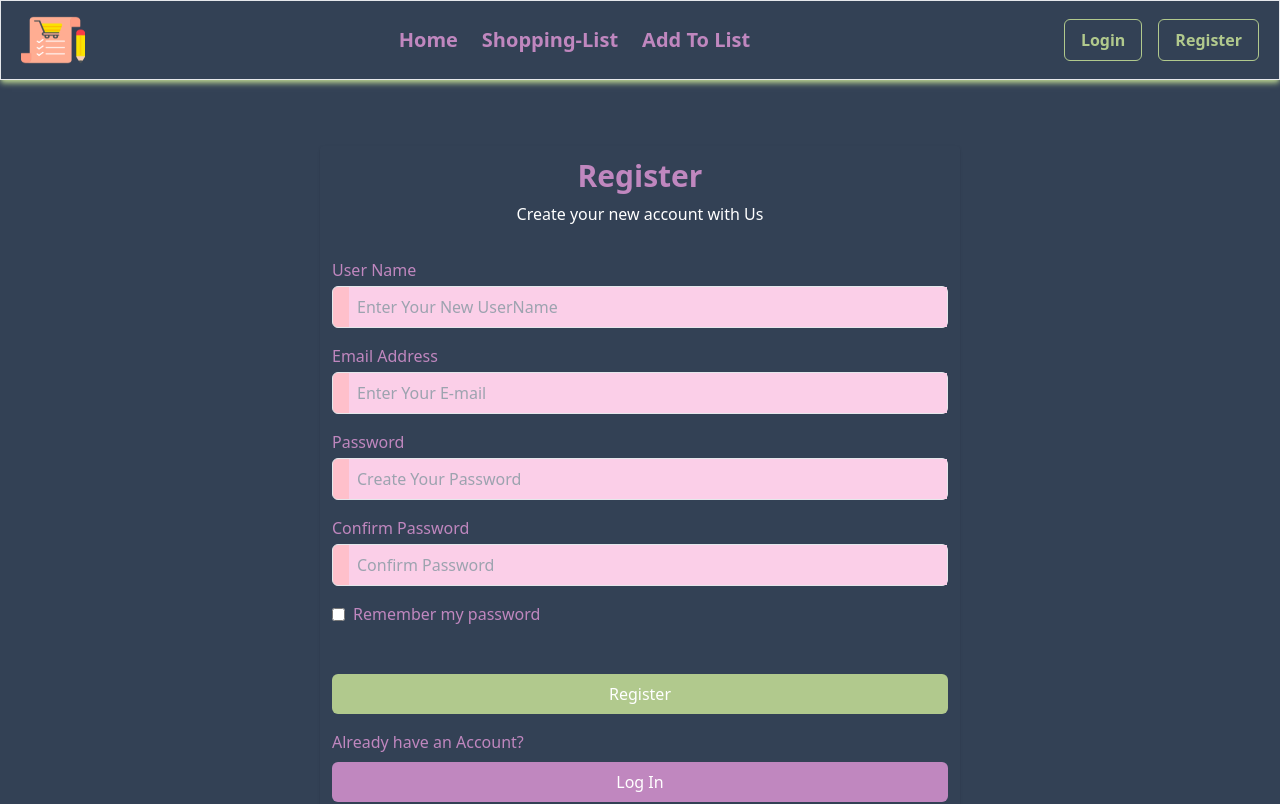
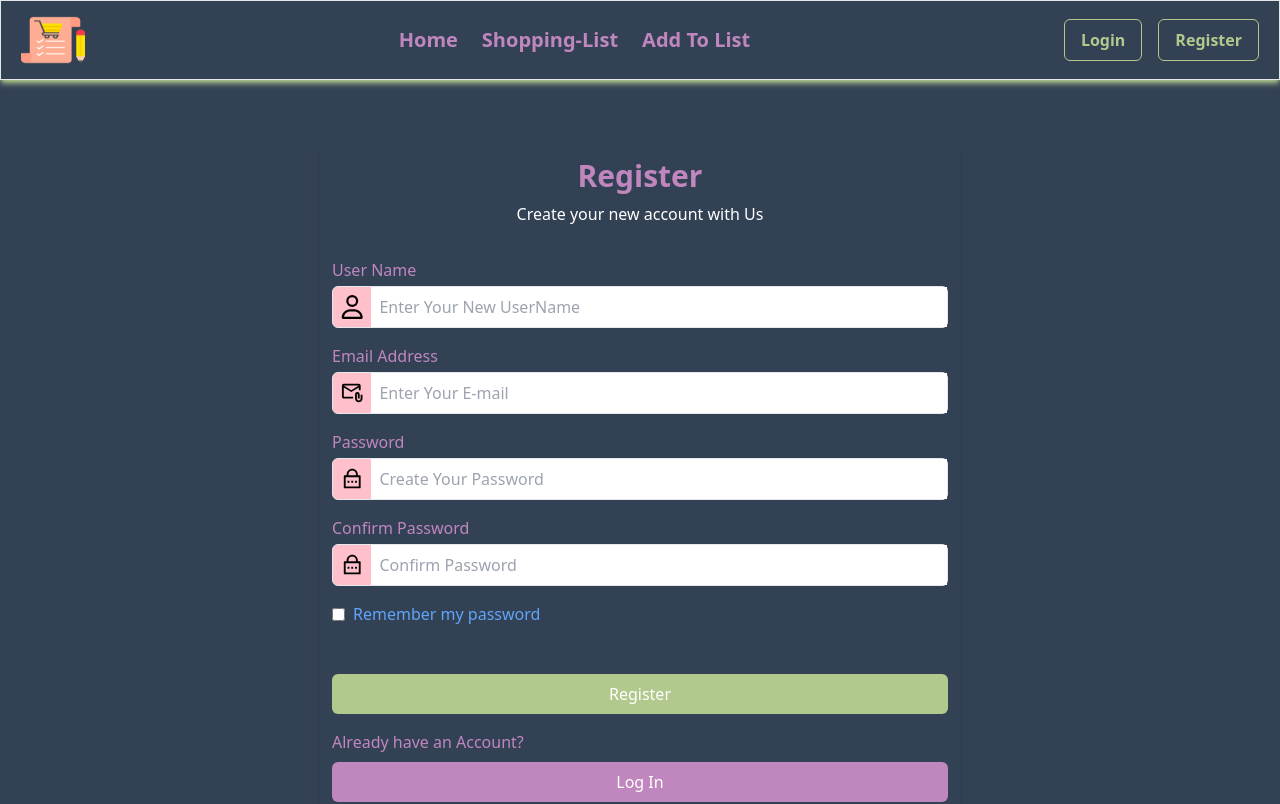
Before and after one commit to Thandekaportiap/Shopping-List, a React (Vite) app in the folder client/: page /Register in a window 1280 px wide. Shown: the top 804 px of the page. Built offline with nearby package versions, Linux system fonts and the light colour scheme.

Commit message:
added icons to register form

```diff
--- a/client/src/pages/LoginPage.jsx
+++ b/client/src/pages/LoginPage.jsx
@@ -87,7 +87,7 @@ const Login = ({ onLogin }) => {
             </div>
             {loginErrors.password && <p className="text-sm text-red-500">{loginErrors.password}</p>}
           </div>
-          <a href="#" className="text-sm text-gray-600 underline">Forget password?</a>
+          <a href="#" className="text-sm text-blue-400 underline">Forget password?</a>
           <button type="submit" className="bg-[#B1C98D] text-white px-4 py-2 rounded-md mt-8 w-full">Login</button>
         </form>
         <h3 className="mt-4">Don't have an Account?</h3>
--- a/client/src/pages/RegisterPage.jsx
+++ b/client/src/pages/RegisterPage.jsx
@@ -65,12 +65,12 @@ const RegisterPage = () => {
           <div className="mb-4">
             <label htmlFor="userName" className="block mb-1 font-medium">User Name</label>
             <div className="flex items-center border rounded-md" style={{ backgroundColor: 'pink' }}>
-              <FaRegUser className="p-2" />
+              <FaRegUser className="p-2" color='black' size={40} />
               <input
                 type="text"
                 id="userName"
                 placeholder="Enter Your New UserName"
-                className="w-full p-2 bg-pink-200 border-none outline-none"
+                className="w-full p-2 border-none outline-none text-black"
                 value={formData.username}
                 onChange={(e) => dispatch(setFormData({ ...formData, username: e.target.value }))}
               />
@@ -80,12 +80,12 @@ const RegisterPage = () => {
           <div className="mb-4">
             <label htmlFor="email" className="block mb-1 font-medium">Email Address</label>
             <div className="flex items-center border rounded-md" style={{ backgroundColor: 'pink' }}>
-              <MdOutlineAttachEmail className="p-2" />
+              <MdOutlineAttachEmail className="p-2" color='black' size={40} />
               <input
                 type="email"
                 id="email"
                 placeholder="Enter Your E-mail"
-                className="w-full p-2 bg-pink-200 border-none outline-none"
+                className="w-full p-2  border-none outline-none text-black"
                 value={formData.email}
                 onChange={(e) => dispatch(setFormData({ ...formData, email: e.target.value }))}
               />
@@ -95,12 +95,12 @@ const RegisterPage = () => {
           <div className="mb-4">
             <label htmlFor="password" className="block mb-1 font-medium">Password</label>
             <div className="flex items-center border rounded-md" style={{ backgroundColor: 'pink' }}>
-              <RiLockPasswordLine className="p-2" />
+              <RiLockPasswordLine className="p-2" color='black' size={40}/>
               <input
                 type="password"
                 id="password"
                 placeholder="Create Your Password"
-                className="w-full p-2 bg-pink-200 border-none outline-none"
+                className="w-full p-2  border-none outline-none text-black"
                 value={formData.password}
                 onChange={(e) => dispatch(setFormData({ ...formData, password: e.target.value }))}
               />
@@ -110,12 +110,12 @@ const RegisterPage = () => {
           <div className="mb-4">
             <label htmlFor="confirm-password" className="block mb-1 font-medium">Confirm Password</label>
             <div className="flex items-center border rounded-md" style={{ backgroundColor: 'pink' }}>
-              <RiLockPasswordLine className="p-2" />
+              <RiLockPasswordLine className="p-2" color='black' size={40} />
               <input
                 type="password"
                 id="confirm-password"
                 placeholder="Confirm Password"
-                className="w-full p-2 bg-pink-200 border-none outline-none"
+                className="w-full p-2  border-none outline-none text-black"
                 value={formData.confirmpassword}
                 onChange={(e) => dispatch(setFormData({ ...formData, confirmpassword: e.target.value }))}
               />
@@ -123,8 +123,8 @@ const RegisterPage = () => {
           </div>
 
           <div className="flex items-center mb-4">
-            <input type="checkbox" id="keep-signed-in" className="mr-2" />
-            <label htmlFor="keep-signed-in">Remember my password</label>
+            <input type="checkbox" id="keep-signed-in" className="mr-2 text-blue-400" />
+            <label htmlFor="keep-signed-in" className='text-blue-400'>Remember my password</label>
           </div>
 
           <button type="submit" className="w-full px-4 py-2 mt-8 text-white bg-[#B1C98D] rounded-md">Register</button>
```
